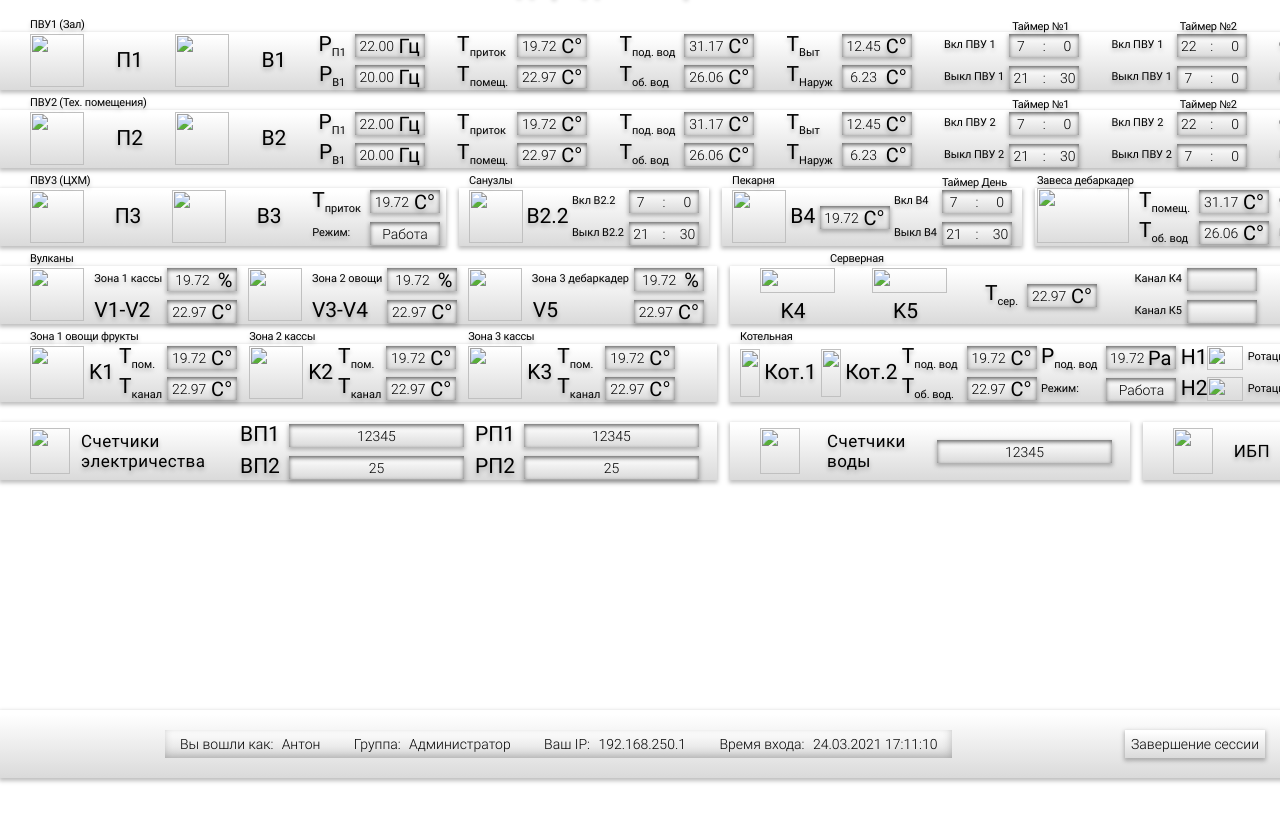
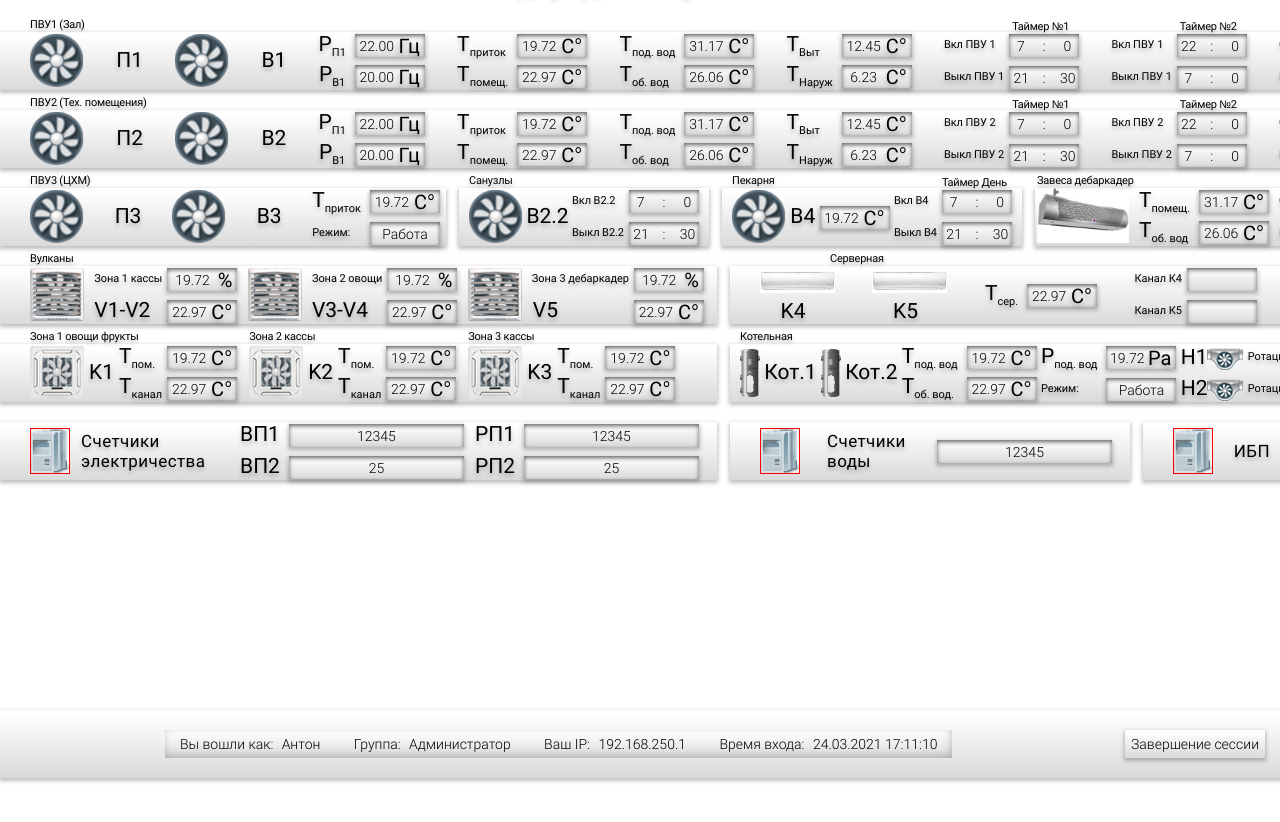
Before and after one commit to Mikhail-Nikiforov/project_24.03.21, a plain HTML site: page index.html in a window 1280 px wide. Shown: the part 116-938 px from the top of the page. Drawn offline with nearby package versions, Linux system fonts and the light colour scheme; files that its build step writes are made by us from their sources; the site is published under a folder, as on GitHub Pages, so addresses that start at the root find nothing.

Commit message:
Small edits

```diff
--- a/index.html
+++ b/index.html
@@ -23,11 +23,11 @@
     <div class="main-panel">
         <div class="main-panel_wrap">
             <div class="main-panel_wrap_anim-box">
-                <img src="/img/fan_anim.gif" width="54" height="53" class="main-panel_wrap_anim-box_ventilation">
+                <img src="img/fan_anim.gif" width="54" height="53" class="main-panel_wrap_anim-box_ventilation">
             </div>
             <span class="main-panel_wrap_txt">П1</span>
             <div class="main-panel_wrap_anim-box">
-                <img src="/img/fan_anim.gif" width="54" height="53" class="main-panel_wrap_anim-box_ventilation">
+                <img src="img/fan_anim.gif" width="54" height="53" class="main-panel_wrap_anim-box_ventilation">
             </div>
             <span class="main-panel_wrap_txt">В1</span>
             <div class="main-panel_wrap_column">
@@ -147,11 +147,11 @@
         </div>
         <div class="main-panel_wrap">
             <div class="main-panel_wrap_anim-box">
-                <img src="/img/fan_anim.gif" width="54" height="53" class="main-panel_wrap_anim-box_ventilation">
+                <img src="img/fan_anim.gif" width="54" height="53" class="main-panel_wrap_anim-box_ventilation">
             </div>
             <span class="main-panel_wrap_txt">П2</span>
             <div class="main-panel_wrap_anim-box">
-                <img src="/img/fan_anim.gif" width="54" height="53" class="main-panel_wrap_anim-box_ventilation">
+                <img src="img/fan_anim.gif" width="54" height="53" class="main-panel_wrap_anim-box_ventilation">
             </div>
             <span class="main-panel_wrap_txt">В2</span>
             <div class="main-panel_wrap_column">
@@ -271,11 +271,11 @@
         </div>
         <div class="main-panel_wrap main-panel_pvu3">
             <div class="main-panel_wrap_anim-box">
-                <img src="/img/fan_anim.gif" width="54" height="53" class="main-panel_wrap_anim-box_ventilation">
+                <img src="img/fan_anim.gif" width="54" height="53" class="main-panel_wrap_anim-box_ventilation">
             </div>
             <span class="main-panel_wrap_txt">П3</span>
             <div class="main-panel_wrap_anim-box">
-                <img src="/img/fan_anim.gif" width="54" height="53" class="main-panel_wrap_anim-box_ventilation">
+                <img src="img/fan_anim.gif" width="54" height="53" class="main-panel_wrap_anim-box_ventilation">
             </div>
             <span class="main-panel_wrap_txt">В3</span>
             <div class="main-panel_wrap_column">
@@ -296,7 +296,7 @@
         </div>
         <div class="main-panel_wrap main-panel_lavatory">
             <div class="main-panel_wrap_anim-box">
-                <img src="/img/fan_anim.gif" width="54" height="53" class="main-panel_wrap_anim-box_ventilation">
+                <img src="img/fan_anim.gif" width="54" height="53" class="main-panel_wrap_anim-box_ventilation">
             </div>
             <span class="main-panel_wrap_txt">В2.2</span>
             <div class="main-panel_wrap_column">
@@ -320,7 +320,7 @@
         </div>
         <div class="main-panel_wrap main-panel_bakery">
             <div class="main-panel_wrap_anim-box">
-                <img src="/img/fan_anim.gif" width="54" height="53" class="main-panel_wrap_anim-box_ventilation">
+                <img src="img/fan_anim.gif" width="54" height="53" class="main-panel_wrap_anim-box_ventilation">
             </div>
             <span class="main-panel_wrap_txt">В4</span>
             <div class="main-panel_wrap_column_wrap_output">
@@ -348,7 +348,7 @@
         </div>
         <div class="main-panel_wrap main-panel_debarkader">
             <div class="main-panel_debarkader_animbox">
-                <img src="/img/debarkader_anim.gif" class="main-panel_debarkader_anim-box_anim" width="92" height="55">
+                <img src="img/debarkader_anim.gif" class="main-panel_debarkader_anim-box_anim" width="92" height="55">
             </div>
             <div class="main-panel_wrap_column">
                 <div class="main-panel_wrap_column_wrap">
@@ -383,7 +383,7 @@
         </div>
         <div class="main-panel_wrap main-panel_volcanoes">
             <div class="main-panel_wrap_anim-box">
-                <img src="/img/volcano_anim.gif" width="54" height="53" class="main-panel_wrap_anim-box_ventilation">
+                <img src="img/volcano_anim.gif" width="54" height="53" class="main-panel_wrap_anim-box_ventilation">
             </div>
             <div class="main-panel_wrap_column">
                 <div class="main-panel_wrap_column_wrap">
@@ -402,7 +402,7 @@
                 </div>
             </div>
             <div class="main-panel_wrap_anim-box">
-                <img src="/img/volcano_anim.gif" width="54" height="53" class="main-panel_wrap_anim-box_ventilation">
+                <img src="img/volcano_anim.gif" width="54" height="53" class="main-panel_wrap_anim-box_ventilation">
             </div>
             <div class="main-panel_wrap_column">
                 <div class="main-panel_wrap_column_wrap">
@@ -421,7 +421,7 @@
                 </div>
             </div>
             <div class="main-panel_wrap_anim-box">
-                <img src="/img/volcano_anim.gif" width="54" height="53" class="main-panel_wrap_anim-box_ventilation">
+                <img src="img/volcano_anim.gif" width="54" height="53" class="main-panel_wrap_anim-box_ventilation">
             </div>
             <div class="main-panel_wrap_column">
                 <div class="main-panel_wrap_column_wrap">
@@ -442,11 +442,11 @@
         </div>
         <div class="main-panel_wrap main-panel_server-room">
             <div class="main-panel_wrap_column main-panel_server-room_column">
-                <img src="/img/server-room_anim.gif" width="75" height="25" class="main-panel_server-room_anim">
+                <img src="img/server-room_anim.gif" width="75" height="25" class="main-panel_server-room_anim">
                 <span class="main-panel_wrap_column_wrap_label main-panel_server-room_column_label">K4</span>
             </div>
             <div class="main-panel_wrap_column main-panel_server-room_column">
-                <img src="/img/server-room_anim.gif" width="75" height="25" class="main-panel_server-room_anim">
+                <img src="img/server-room_anim.gif" width="75" height="25" class="main-panel_server-room_anim">
                 <span class="main-panel_wrap_column_wrap_label main-panel_server-room_column_label">K5</span>
             </div>
             <div class="main-panel_wrap_column_wrap">
@@ -480,7 +480,7 @@
         </div>
         <div class="main-panel_wrap main-panel_cassettes">
             <div class="main-panel_wrap_anim-box main-panel_cassettes_anim-box">
-                <img src="/img/cassette_anim.gif" width="54" height="53" class="main-panel_wrap_anim-box_ventilation">
+                <img src="img/cassette_anim.gif" width="54" height="53" class="main-panel_wrap_anim-box_ventilation">
             </div>
             <span class="main-panel_wrap_txt main-panel_cassettes_txt">K1</span>
             <div class="main-panel_wrap_column main-panel_cassettes_column">
@@ -500,7 +500,7 @@
                 </div>
             </div>
             <div class="main-panel_wrap_anim-box main-panel_cassettes_anim-box">
-                <img src="/img/cassette_anim.gif" width="54" height="53" class="main-panel_wrap_anim-box_ventilation">
+                <img src="img/cassette_anim.gif" width="54" height="53" class="main-panel_wrap_anim-box_ventilation">
             </div>
             <span class="main-panel_wrap_txt main-panel_cassettes_txt">K2</span>
             <div class="main-panel_wrap_column main-panel_cassettes_column">
@@ -520,7 +520,7 @@
                 </div>
             </div>
             <div class="main-panel_wrap_anim-box main-panel_cassettes_anim-box">
-                <img src="/img/cassette_anim.gif" width="54" height="53" class="main-panel_wrap_anim-box_ventilation">
+                <img src="img/cassette_anim.gif" width="54" height="53" class="main-panel_wrap_anim-box_ventilation">
             </div>
             <span class="main-panel_wrap_txt main-panel_cassettes_txt">K3</span>
             <div class="main-panel_wrap_column main-panel_cassettes_column">
@@ -541,9 +541,9 @@
             </div>
         </div>
         <div class="main-panel_wrap main-panel_boiler-room">
-            <img src="/img/boiler_anim.gif" width="20" height="48" class="main-panel_boiler-room_boiler-anim">
+            <img src="img/boiler_anim.gif" width="20" height="48" class="main-panel_boiler-room_boiler-anim">
             <span class="main-panel_wrap_txt">Кот.1</span>
-            <img src="/img/boiler_anim.gif" width="20" height="48" class="main-panel_boiler-room_boiler-anim">
+            <img src="img/boiler_anim.gif" width="20" height="48" class="main-panel_boiler-room_boiler-anim">
             <span class="main-panel_wrap_txt">Кот.2</span>
             <div class="main-panel_wrap_column">
                 <div class="main-panel_wrap_column_wrap">
@@ -579,11 +579,11 @@
             <div class="main-panel_wrap_column">
                 <div class="main-panel_wrap_column_wrap">
                     <span class="main-panel_wrap_txt">H1</span>
-                    <img src="/img/pump_anim.gif" width="36" height="24" class="main-panel_boiler-room_pump-anim">
+                    <img src="img/pump_anim.gif" width="36" height="24" class="main-panel_boiler-room_pump-anim">
                 </div>
                 <div class="main-panel_wrap_column_wrap">
                     <span class="main-panel_wrap_txt">H2</span>
-                    <img src="/img/pump_anim.gif" width="36" height="24" class="main-panel_boiler-room_pump-anim">
+                    <img src="img/pump_anim.gif" width="36" height="24" class="main-panel_boiler-room_pump-anim">
                 </div>
             </div>
             <div class="main-panel_wrap_column">
@@ -604,7 +604,7 @@
             </div>
         </div>
         <div class="main-panel_wrap main-panel_electricity">
-            <img src="/img/sample_anim.png" width="40" height="46" class="main-panel_electricity_anim">
+            <img src="img/sample_anim.png" width="40" height="46" class="main-panel_electricity_anim">
             <span class="main-panel_electricity_txt">Счетчики электричества</span>
             <div class="main-panel_wrap_column main-panel_electricity_column">
                 <div class="main-panel_wrap_column_wrap">
@@ -636,7 +636,7 @@
             </div>
         </div>
         <div class="main-panel_wrap main-panel_water">
-            <img src="/img/sample_anim.png" width="40" height="46" class="main-panel_water_anim">
+            <img src="img/sample_anim.png" width="40" height="46" class="main-panel_water_anim">
             <span class="main-panel_water_txt">Счетчики воды</span>
             <div class="main-panel_wrap_column_wrap">
                 <div class="main-panel_wrap_column_wrap_output main-panel_water_column_wrap_output">
@@ -645,11 +645,11 @@
             </div>
         </div>
         <div class="main-panel_wrap main-panel_ibp">
-            <img src="/img/sample_anim.png" width="40" height="46" class="main-panel_ibp_anim">
+            <img src="img/sample_anim.png" width="40" height="46" class="main-panel_ibp_anim">
             <span class="main-panel_ibp_txt">ИБП</span>
         </div>
         <div class="main-panel_wrap main-panel_log">
-            <img src="/img/sample_anim.png" width="32" height="37" class="main-panel_log_anim">
+            <img src="img/sample_anim.png" width="32" height="37" class="main-panel_log_anim">
             <span class="main-panel_log_txt">Журнал!</span>
         </div>
     </div>
```
